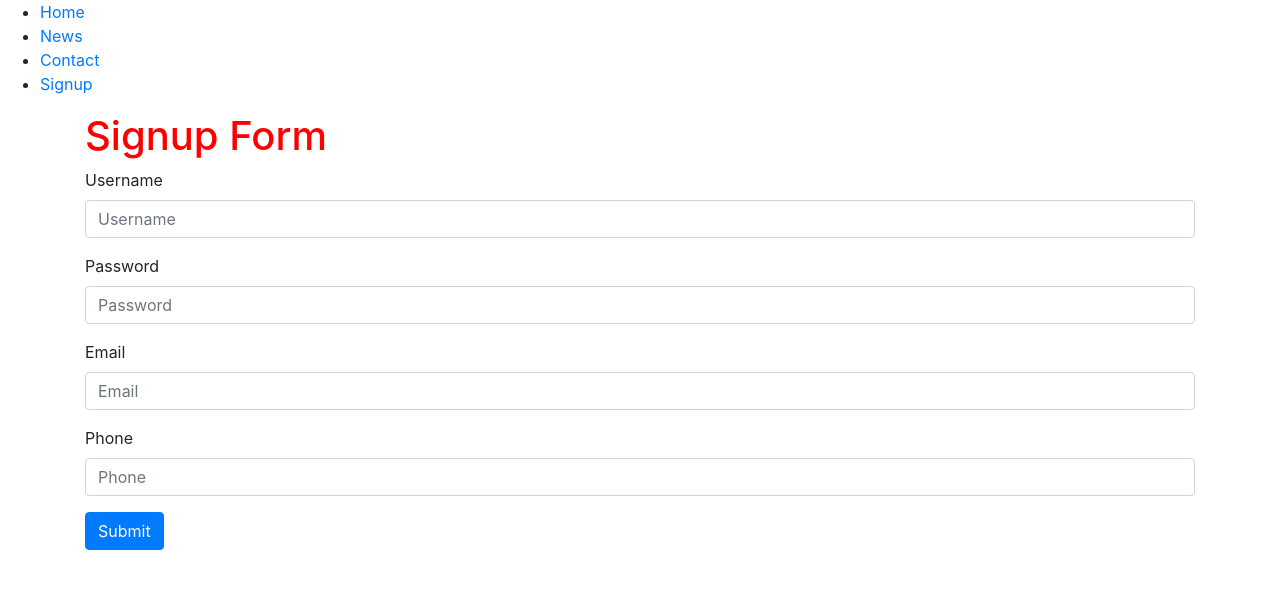
After one commit to luoshuitaotao/django_study0816, a Django app: page /signup/ in a window 1280 px wide. The commit adds this page. Shown: the top 589 px of the page. Run offline with Django 3.2, Linux system fonts and the light colour scheme; some libraries are stand-ins or nearby versions.

Commit message:
signup finished

```diff
--- a/NewsApp/admin.py
+++ b/NewsApp/admin.py
@@ -1,5 +1,6 @@
 from django.contrib import admin
-from .models import News, SportNews
+from .models import News, SportNews, RegistrationData
 
 admin.site.register(News)
 admin.site.register(SportNews)
+admin.site.register(RegistrationData)
--- /dev/null
+++ b/NewsApp/forms.py
@@ -0,0 +1,25 @@
+from django import forms
+
+class RegestrationForm(forms.Form):
+    username = forms.CharField(max_length=100,
+                               widget=forms.TextInput(attrs={
+                                        'class':'form-control',
+                                        'placeholder': 'Username',
+    }))
+    password = forms.CharField(max_length=100,
+                               widget=forms.PasswordInput(attrs={
+                                        'class':'form-control',
+                                        'placeholder': 'Password',
+    }))
+
+    email = forms.CharField(max_length=100,
+                               widget=forms.PasswordInput(attrs={
+                                        'class':'form-control',
+                                        'placeholder': 'Email',
+    }))
+
+    phone = forms.CharField(max_length=100,
+                            widget=forms.PasswordInput (attrs={
+                                'class': 'form-control',
+                                'placeholder': 'Phone',
+                            }))
--- a/NewsApp/urls.py
+++ b/NewsApp/urls.py
@@ -1,5 +1,5 @@
 from django.urls import path
-from .views import NewsP, Home, Contact, NewsDate
+from .views import NewsP, Home, Contact, NewsDate, register, addUser
 
 
 urlpatterns = [
@@ -7,5 +7,7 @@ urlpatterns = [
     path('news/', NewsP, name='news'),
     path ('contact/', Contact, name='contact'),
     path ('newsdate/<int:year>', NewsDate, name='newsdate'),
+    path ('signup/', register, name ='register'),
+    path ('addUser', addUser, name = 'addUser')
 
 ]
--- a/NewsApp/views.py
+++ b/NewsApp/views.py
@@ -1,6 +1,8 @@
-from django.shortcuts import render
+from django.shortcuts import render, redirect
 #from django.shortcuts import HttpResponse
 from .models import News
+from .forms import RegestrationForm
+from .models import RegistrationData
 
 def Home(request):
     context = {
@@ -30,3 +32,24 @@ def NewsDate(request, year):
 
 def Contact(request):
     return render(request, 'contact.html')
+
+
+def register(request):
+    context = {
+        "form" : RegestrationForm
+    }
+    return render(request, 'signup.html', context)
+
+
+def addUser(request):
+    form = RegestrationForm(request.POST)
+
+    if form.is_valid():
+        myregister = RegistrationData (username = form.cleaned_data['username'],
+                                     password=form.cleaned_data['password'],
+                                     email=form.cleaned_data['email'],
+                                     phone=form.cleaned_data['phone'],
+                                     )
+        myregister.save()
+
+    return redirect('home')
--- a/Templates/navbar.html
+++ b/Templates/navbar.html
@@ -3,6 +3,7 @@
         <li><a href="{% url 'home' %}">Home</a></li>
         <li><a href="{% url 'news' %}">News</a></li>
         <li><a href="{% url 'contact' %}">Contact</a></li>
+        <li><a href="{% url 'register' %}">Signup</a></li>
 
     </ul>
 
--- /dev/null
+++ b/Templates/signup.html
@@ -0,0 +1,34 @@
+{% extends 'base.html' %}
+
+{% block title %} Contact {% endblock %}
+
+{% block body %}
+
+<div class="container">
+    <h1>Signup Form</h1>
+
+    <form action = "{% url 'addUser' %}" method = "post">
+        {% csrf_token %}
+<form>
+  <div class="form-group">
+    <label>Username</label>
+    {{ form.username }}
+  </div>
+  <div class="form-group">
+    <label>Password</label>
+      {{ form.password }}
+  </div>
+  <div class="form-group">
+    <label>Email</label>
+    {{ form.email }}
+  </div>
+    <div class="form-group">
+    <label>Phone</label>
+        {{ form.phone }}
+  </div>
+  <button type="submit" class="btn btn-primary">Submit</button>
+</form>
+        </form>
+</div>
+
+{% endblock %}
```
Also changed, not shown: NewsApp/models.py (+10 -0 lines), NewsApp/migrations/0004_auto_20200819_1458.py (added), db.sqlite3.
